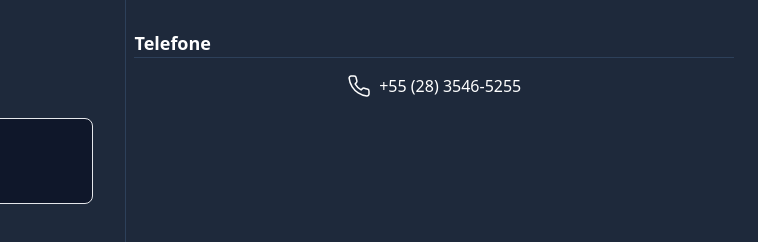
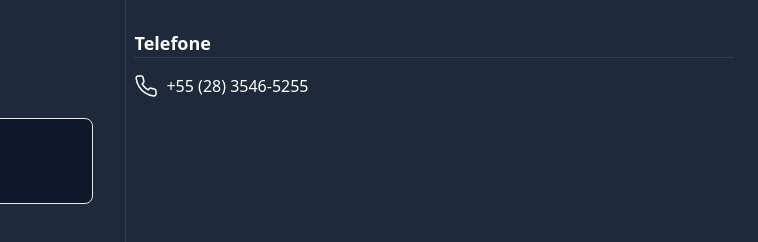
Before and after one commit to Giliarney/embalagens, a plain HTML site: page index.html in a window 1280 px wide. Shown: the part 3310-3552 px from the top of the page, 522-1280 px from the left. Drawn offline with Linux system fonts and the light colour scheme.

Commit message:
Update index.html

```diff
--- a/index.html
+++ b/index.html
@@ -327,7 +327,7 @@
 
                 <div class="text-white flex flex-col gap-4 h-full">
                     <h2 class="text-base font-bold md:text-lg border-b  border-[#2d405a]">Telefone</h2>
-                    <p class="text-sm md:text-base flex items-center justify-center gap-2">
+                    <p class="text-sm md:text-base">
                         <a href="tel:02835465255" class="text-sm md:text-base flex items-center sm:justify-center gap-2">
                             <img src="./assets/phone.svg" alt="">
                             +55 (28) 3546-5255
```
